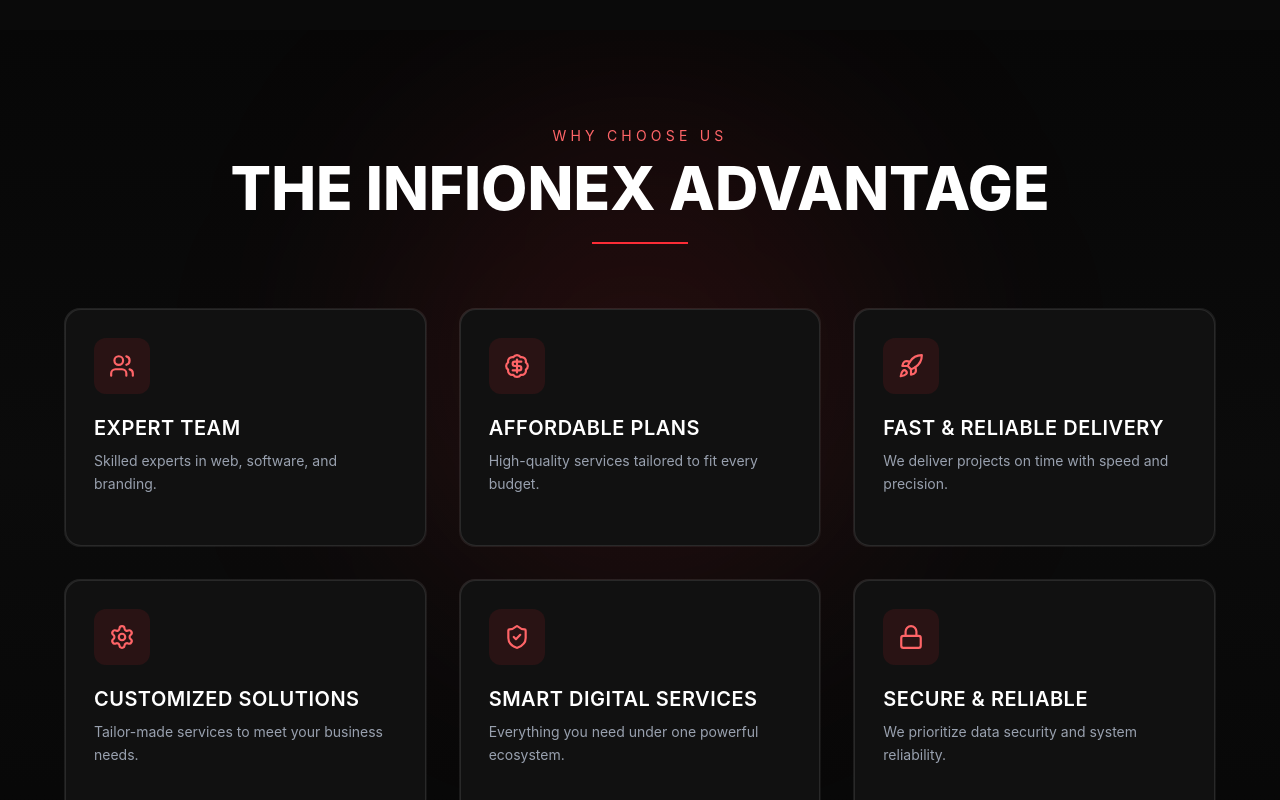
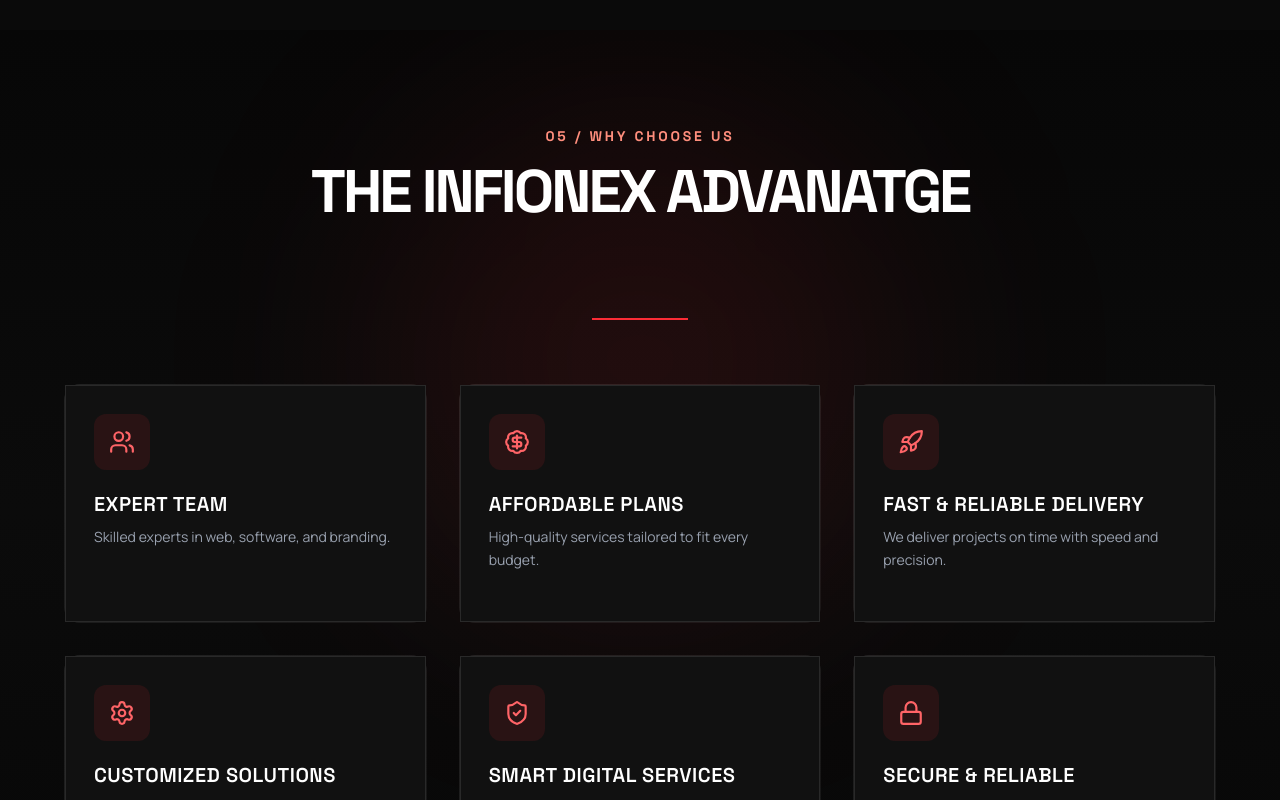
Before and after one commit to infionex/infionex-web, a React (Vite) app in the folder client/: page / in a window 1280 px wide. Shown: the part 4920-5720 px from the top of the page. Built offline with nearby package versions, Linux system fonts and the light colour scheme.

Commit message:
why us section small updates

```diff
--- a/client/src/components/WhyChooseUs.jsx
+++ b/client/src/components/WhyChooseUs.jsx
@@ -77,12 +77,10 @@
         transition={{ duration: 0.7 }}
         className="text-center mb-16 relative z-10"
       >
-        <p className="text-red-400 uppercase tracking-[0.3em] text-sm">
-          Why Choose Us
-        </p>
-        <h2 className="text-4xl md:text-6xl font-extrabold mt-3">
-          THE INFIONEX ADVANTAGE
-        </h2>
+         <div className=' mb-24 text-center'>
+                <span className="text-[#ff8e7d] font-family-headline font-bold tracking-[0.2em] uppercase text-sm mb-4 block">05 / WHY CHOOSE US</span>
+                <h1 className="font-family-headline text-4xl md:text-6xl font-black tracking-tighter uppercase mb-24 text-white" >THE INFIONEX ADVANATGE</h1>
+            </div>
         <div className="w-24 h-[2px] bg-red-500 mx-auto mt-6" />
       </motion.div>
 
@@ -101,18 +99,18 @@
               key={i}
               variants={cardVariants}
               whileHover={{ scale: 1.07, rotateX: 5, rotateY: -5 }}
-              className="group relative p-[1px] rounded-2xl bg-gradient-to-br from-white/10 to-white/5"
+              className="group relative p-px rounded-2xl bg-gradient-to-br from-white/10 to-white/5"
             >
-              <div className="h-full rounded-2xl bg-[#111] p-7 border border-white/10 group-hover:border-red-500/50 transition-all duration-300">
+              <div className="h-full  bg-[#111] p-7 border border-white/10 group-hover:border-red-500/50 transition-all duration-300">
                 {/* Icon */}
                 <div className="w-14 h-14 flex items-center justify-center rounded-xl bg-red-500/10 mb-5 group-hover:bg-red-500/20 transition">
                   <Icon className="text-red-400" size={26} />
                 </div>
 
-                <h3 className="text-xl font-semibold mb-2 tracking-wide">
+                <h3 className="font-family-headline text-xl font-semibold mb-2 tracking-wide">
                   {item.title}
                 </h3>
-                <p className="text-gray-400 text-sm leading-relaxed">
+                <p className="font-family-body text-gray-400 text-sm leading-relaxed">
                   {item.desc}
                 </p>
 
--- a/client/src/index.css
+++ b/client/src/index.css
@@ -7,6 +7,9 @@
 @theme {
   --font-head: "Space Grotesk", sans-serif;
   --font-title:"Manrope", sans-serif;
+
+  --font-family-headline: "Space Grotesk", sans-serif;
+  --font-family-body: "Manrope", sans-serif;
 
   --color-primary-color:#db0404;
   --color-secondary-color:#0e0e0e;
```
